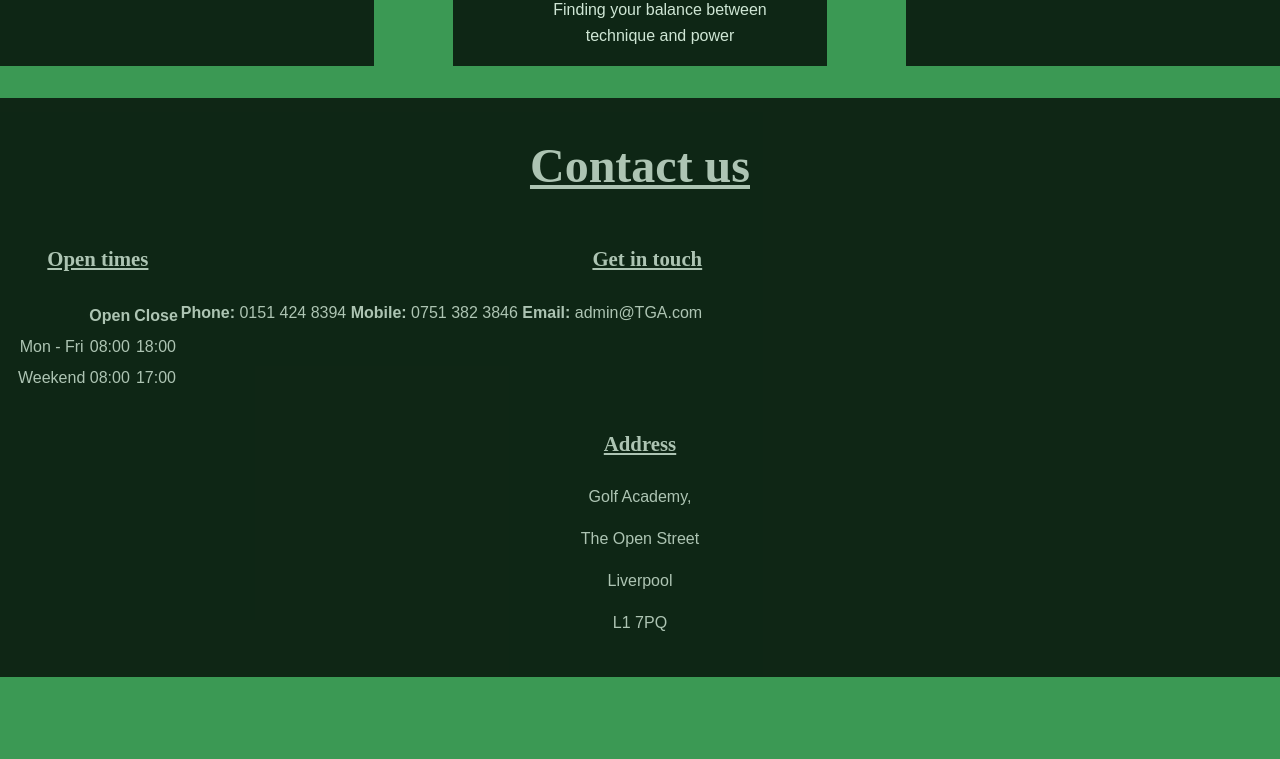
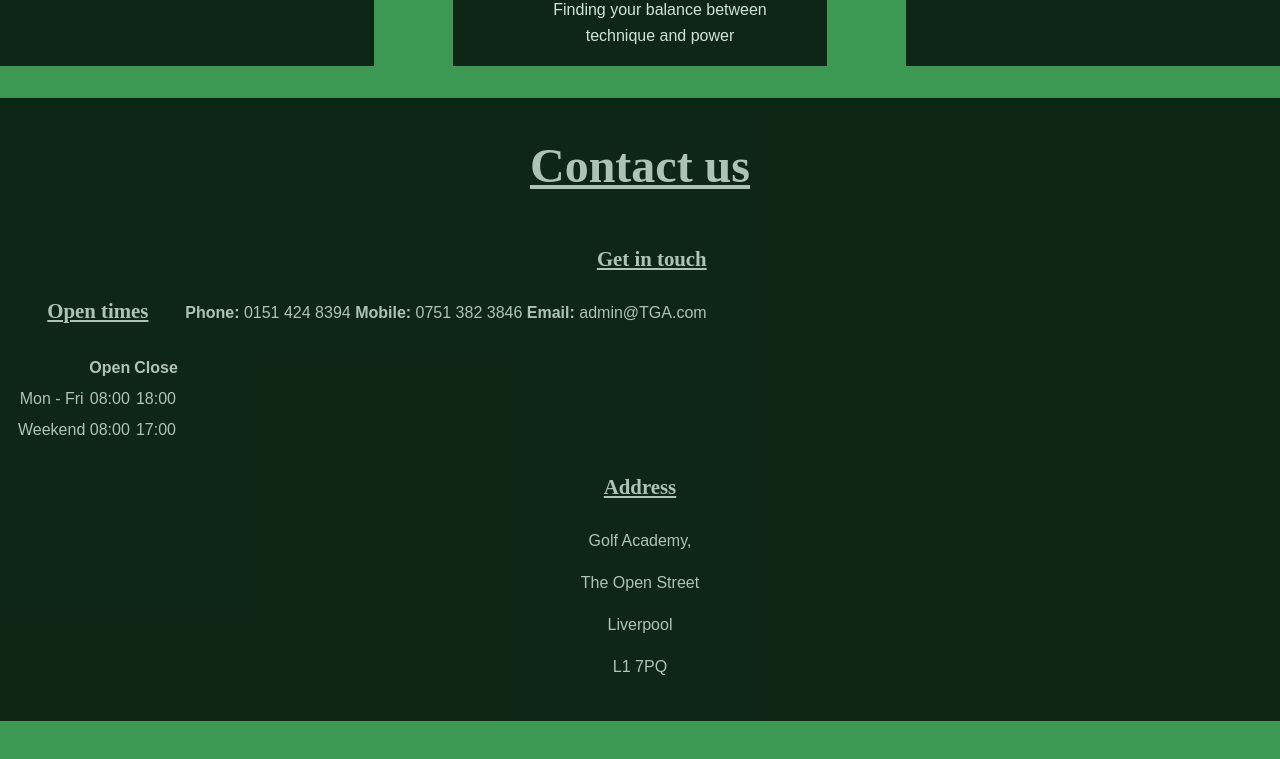
Before and after one commit to tcostain98/Milestone1, a plain HTML site: page index.html in a window 1280 px wide. Shown: the part 2175-2934 px from the top of the page. Drawn offline with Linux system fonts and the light colour scheme.

Commit message:
ran all pages through HTML checker

```diff
--- a/assets/style.css
+++ b/assets/style.css
@@ -231,13 +231,13 @@ padding: 1rem 0;
 }
 
 .contact-box-left {
-  float: left;
+
    display: inline-block;
 }
 
 
 .contact-box-right {
-    float: right;
+
    display: inline-block;
 }
 
```
Also changed, not shown: about.html (+1 -0 lines).
